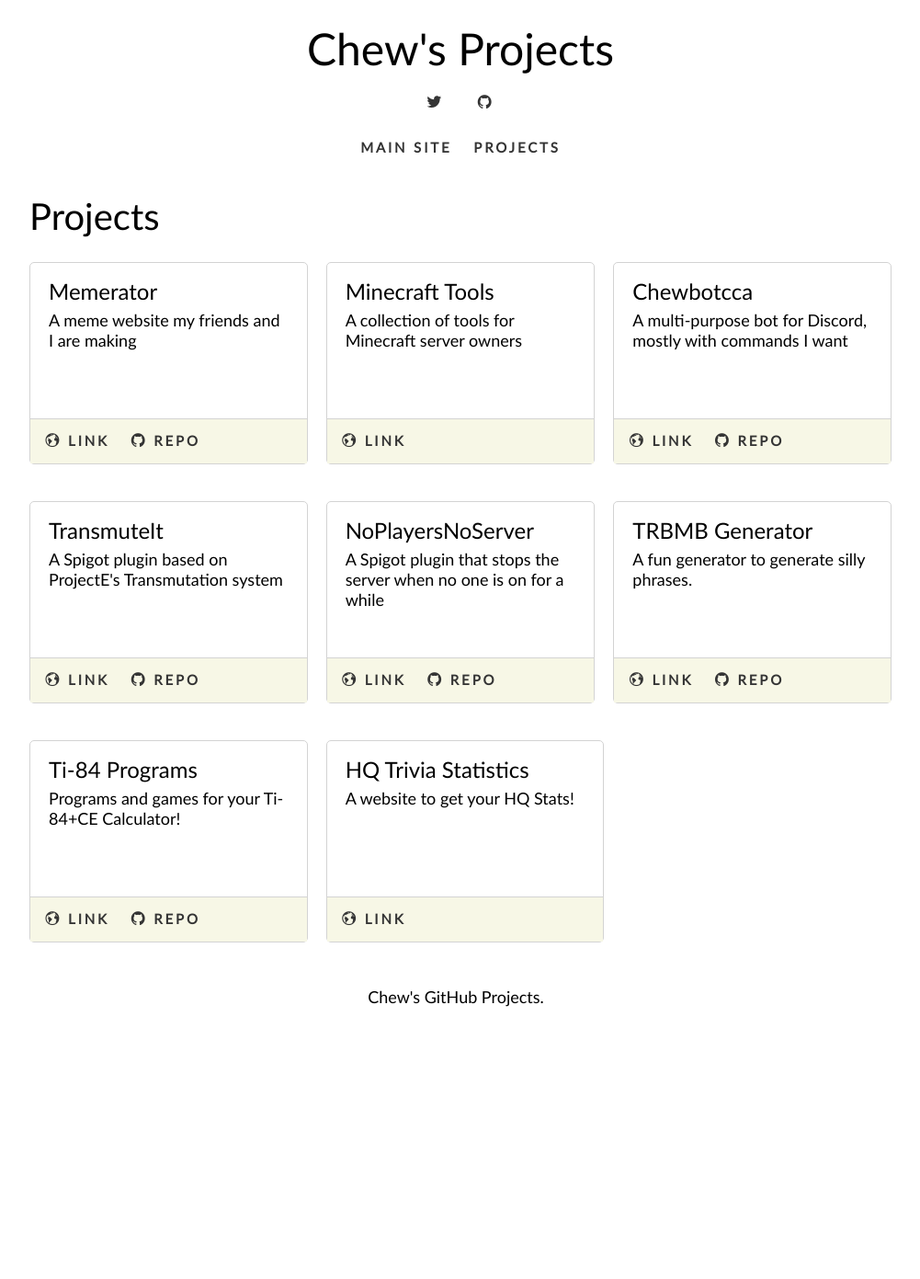
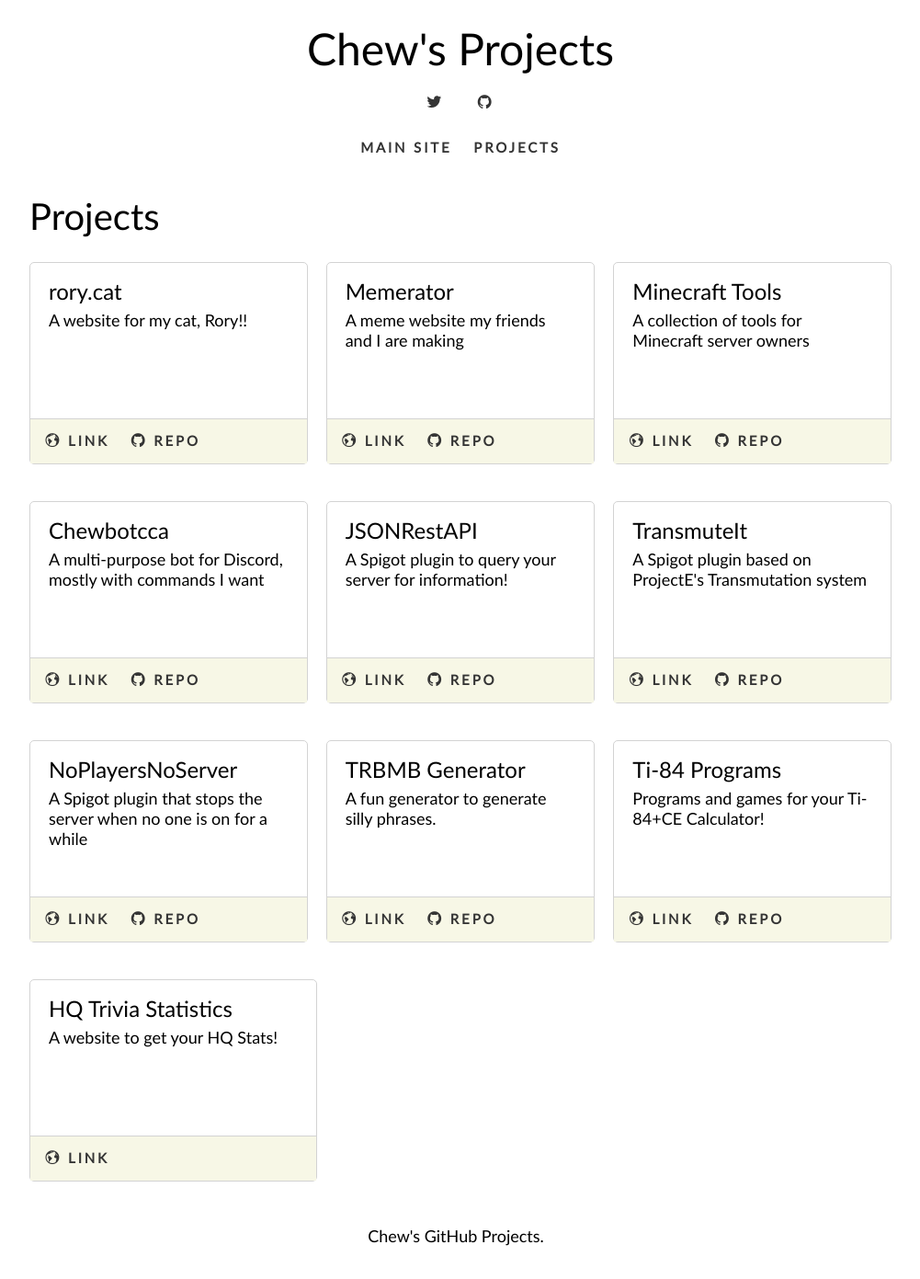
Before and after one commit to Chew/chew.github.io, a Jekyll site: the page built from index.html, in a window 1280 px wide. Shown: the whole page at 92% size, without its empty margins (139-1140 px from the left). Built offline with Jekyll 4.4.1, drawn with Linux system fonts in a browser that asks for light colours; before the commit the page ends 1131 px from its top, so only the background shows below that.

Commit message:
Update config and projects

```diff
--- a/_config.yml
+++ b/_config.yml
@@ -23,8 +23,8 @@
 lsi: false
 permalink: "/:title"
 description: "Chew's GitHub Projects."
-baseurl:
-url: http://chew.pro
+baseurl: https://chew.pro
+url: https://chew.pro
 twitter_username: chewcraft
 github_username: chew
 accent: "#f7f7e6"
@@ -34,17 +34,3 @@
 - LICENSE
 - README.md
 replacements:
-- - "<img"
-  - "<amp-img"
-- - alt="" />
-  - ' layout="responsive" height="300px" width="600px"></amp-img>'
-- - "<video"
-  - "<amp-video"
-- - "</video"
-  - "</amp-video"
-- - <script src="https://gist.github.com/lukas-h/
-  - <amp-gist data-gistid="
-- - .js"></script>
-  - '" layout="fixed-height" height="250"></amp-gist>'
-- - id="amp"
-  - id="a-m-p"
--- a/_data/projects.yml
+++ b/_data/projects.yml
@@ -1,14 +1,23 @@
+- name: 'rory.cat'
+  link: https://rory.cat
+  github: https://github.com/Chew/rory.cat
+  description: A website for my cat, Rory!!
 - name: 'Memerator'
   link: https://memerator.me
   github: https://github.com/Memerator
   description: A meme website my friends and I are making
 - name: 'Minecraft Tools'
   link: https://chew.pw/mc
+  github: https://github.com/Chew/chew.pw
   description: A collection of tools for Minecraft server owners
 - name: 'Chewbotcca'
   link: https://chew.pw/chewbotcca
   github: https://github.com/Chewbotcca/Discord
   description: A multi-purpose bot for Discord, mostly with commands I want
+- name: 'JSONRestAPI'
+  link: https://www.spigotmc.org/resources/jsonrestapi.91423
+  github: https://github.com/ChewMC/JSONRestAPI
+  description: A Spigot plugin to query your server for information!
 - name: 'TransmuteIt'
   link: https://www.spigotmc.org/resources/transmuteit.76287
   github: https://github.com/ChewMC/TransmuteIt
```
